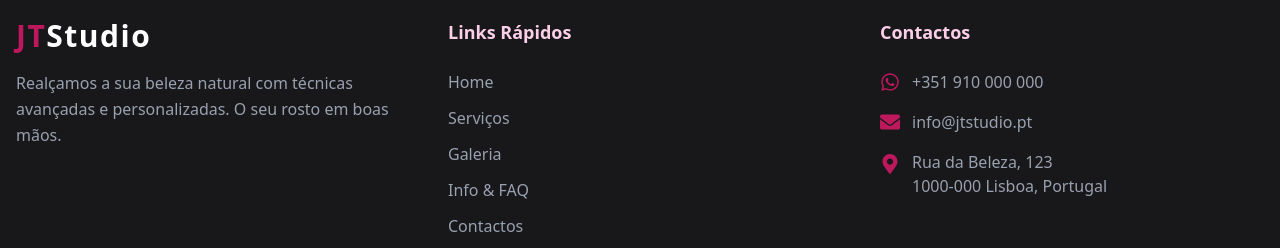
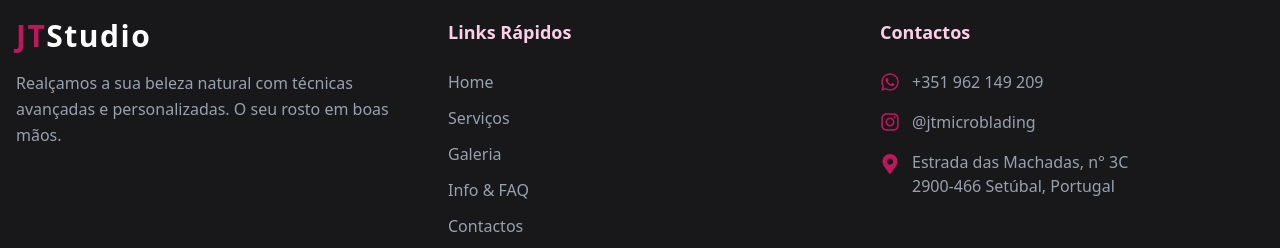
Before and after one commit to goncalogoncalves02/jt-studio, a React (Vite) app: page /contactos in a window 1280 px wide. Shown: the part 986-1234 px from the top of the page. Built offline with nearby package versions, Linux system fonts and the light colour scheme.

Commit message:
feat: Add Footer component and dedicated Contact and Gallery pages.

```diff
--- a/src/components/Footer.jsx
+++ b/src/components/Footer.jsx
@@ -82,30 +82,39 @@
             <li className="flex items-center gap-3">
               <FaWhatsapp className="text-brand-pink text-xl" />
               <a
-                href="https://wa.me/351910000000"
+                href="https://wa.me/351962149209"
                 target="_blank"
                 rel="noopener noreferrer"
                 className="text-gray-400 hover:text-white transition-colors"
               >
-                +351 910 000 000
+                +351 962 149 209
               </a>
             </li>
             <li className="flex items-center gap-3">
-              <FaEnvelope className="text-brand-pink text-xl" />
+              <FaInstagram className="text-brand-pink text-xl" />
               <a
-                href="mailto:info@jtstudio.pt"
+                href="https://www.instagram.com/jtmicroblading/"
+                target="_blank"
+                rel="noopener noreferrer"
                 className="text-gray-400 hover:text-white transition-colors"
               >
-                info@jtstudio.pt
+                @jtmicroblading
               </a>
             </li>
             <li className="flex items-start gap-3">
               <FaMapMarkerAlt className="text-brand-pink text-xl mt-1" />
-              <span className="text-gray-400">
-                Rua da Beleza, 123
-                <br />
-                1000-000 Lisboa, Portugal
-              </span>
+              <a
+                href="https://maps.app.goo.gl/5hpuH5kQ1kCkbFqt8"
+                target="_blank"
+                rel="noopener noreferrer"
+                className="text-gray-600 hover:text-brand-pink transition-colors"
+              >
+                <span className="text-gray-400">
+                  Estrada das Machadas, n° 3C
+                  <br />
+                  2900-466 Setúbal, Portugal
+                </span>
+              </a>
             </li>
           </ul>
         </div>
--- a/src/pages/Contact.jsx
+++ b/src/pages/Contact.jsx
@@ -42,6 +42,7 @@
                   <h3 className="font-semibold text-gray-900">WhatsApp</h3>
                   <a
                     href="https://wa.me/351962149209"
+                    target="_blank"
                     className="text-gray-600 hover:text-brand-pink transition-colors"
                   >
                     +351 962 149 209
@@ -60,6 +61,7 @@
                   <h3 className="font-semibold text-gray-900">Instagram</h3>
                   <a
                     href="https://www.instagram.com/jtmicroblading/"
+                    target="_blank"
                     className="text-gray-600 hover:text-brand-pink transition-colors"
                   >
                     @jtmicroblading
@@ -74,7 +76,7 @@
                 <div>
                   <h3 className="font-semibold text-gray-900">Morada</h3>
                   <a
-                    href="https://www.google.com/maps/place/JT+Studio/@38.7220000,-9.1390000,17z/data=!3m1!4b1!4m5!3m4!1s0xd19337424b7a159:0x6280436c612660a1!8m2!3d38.7220000!4d-9.1370000"
+                    href="https://maps.app.goo.gl/5hpuH5kQ1kCkbFqt8"
                     target="_blank"
                     rel="noopener noreferrer"
                     className="text-gray-600 hover:text-brand-pink transition-colors"
--- a/src/pages/Gallery.jsx
+++ b/src/pages/Gallery.jsx
@@ -53,7 +53,7 @@
         {/* Instagram CTA */}
         <div className="mt-16 text-center">
           <a
-            href="https://instagram.com"
+            href="https://www.instagram.com/jtmicroblading/"
             target="_blank"
             rel="noopener noreferrer"
             className="inline-flex items-center gap-2 bg-linear-to-r from-purple-500 via-brand-pink to-orange-400 text-white font-bold py-3 px-8 rounded-full shadow-lg hover:shadow-xl transform hover:-translate-y-1 transition-all duration-300"
```
